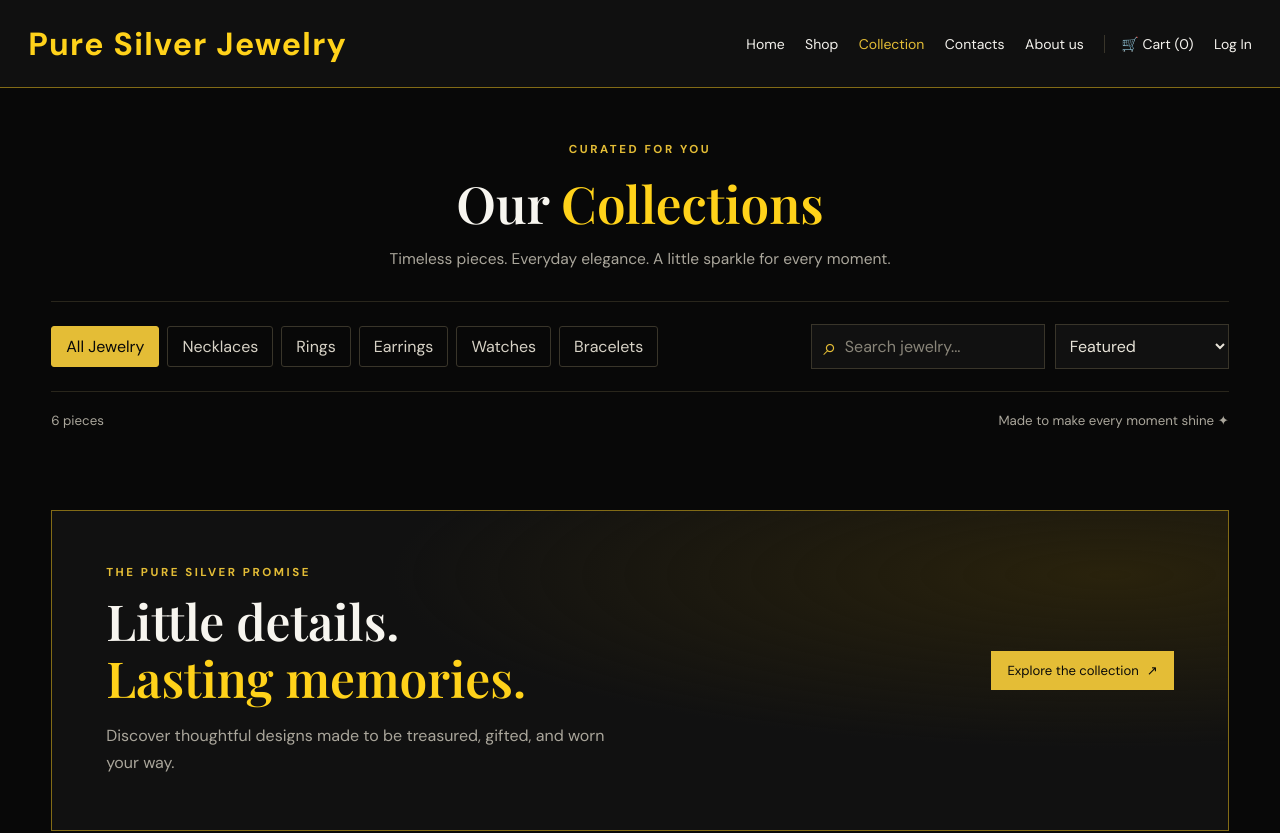
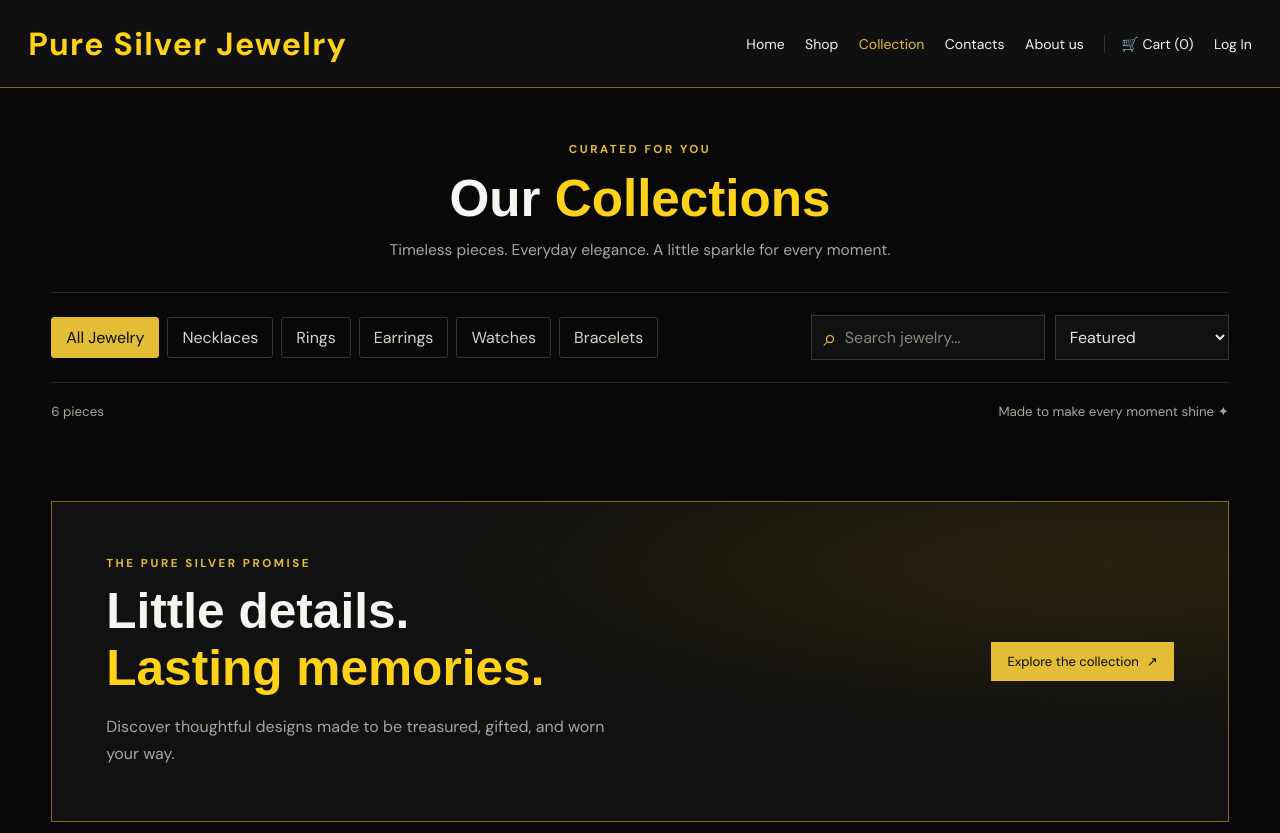
Before and after one commit to jaz1nesCodes/HCI, a plain HTML site: page collection.html in a window 1280 px wide. Shown: the top 833 px of the page. Drawn offline with nearby package versions, Linux system fonts and the light colour scheme; a script that the page names is missing.

Commit message:
Update collection.css

```diff
--- a/collection.css
+++ b/collection.css
@@ -30,7 +30,7 @@ button, input, select { font: inherit; }
 main { width: min(1240px, 92%); margin: 0 auto; }
 .collection-intro { text-align: center; padding: 54px 16px 32px; }
 .eyebrow { color: var(--gold); font-size: .72rem; font-weight: 700; letter-spacing: .22em; margin: 0 0 12px; }
-h1, h2 { font-family: 'Playfair Display', Georgia, serif; font-weight: 600; }
+h1, h2 { font-family: 'Montserrat', sans-serif; font-weight: 600; }
 h1 { font-size: clamp(2.2rem, 4vw, 3.5rem); margin: 0 0 12px; }
 h1 span, h2 span { color: var(--gold-bright); }
 .collection-intro > p:last-child { color: var(--muted); margin: 0; font-size: .97rem; }
```
